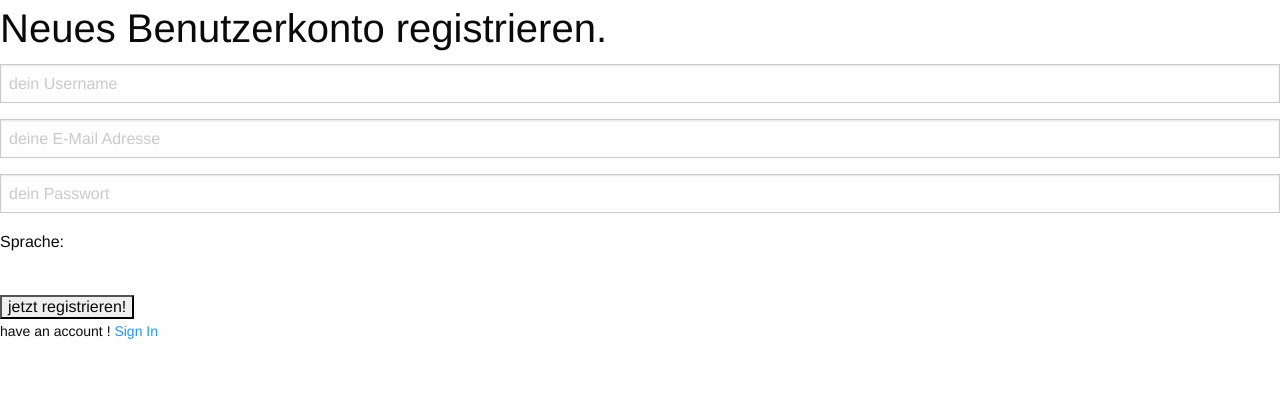
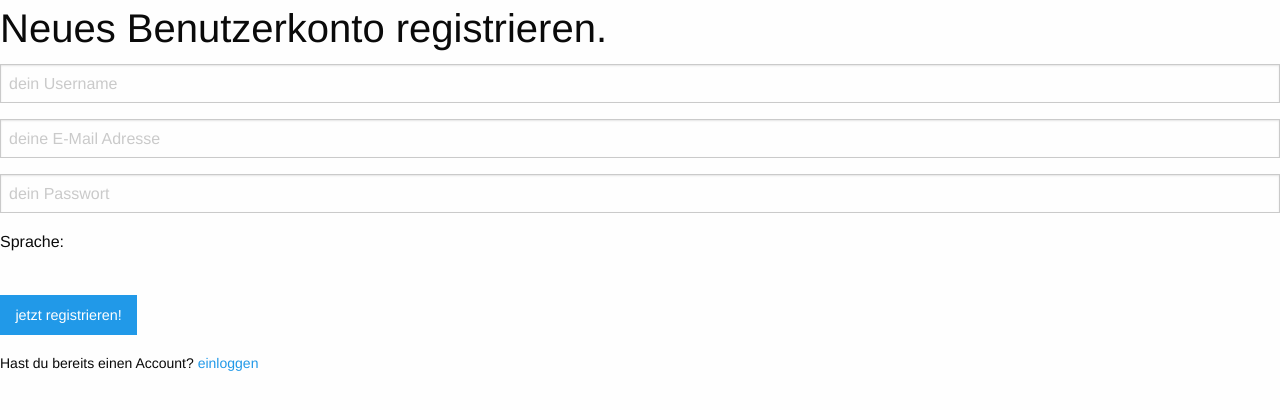
Before and after one commit to johnnywo/minicms, a PHP site: page /sign-up.php in a window 1280 px wide. Shown: the top 410 px of the page. Run offline with PHP 8.4, Linux system fonts and the light colour scheme; data that the repository does not hold is empty; some libraries are stand-ins or nearby versions.

Commit message:
minor changes text in home.php & sign-up.php

```diff
--- a/home.php
+++ b/home.php
@@ -49,7 +49,7 @@ include 'partial/header.php';
                 // instance, using default configuration.
                 CKEDITOR.replace( 'htmltext' );
             </script>
-        <input type="submit" name="submit" value="Inhalt erstellen">
+        <br><input class="button" type="submit" name="submit" value="Inhalt erstellen">
     </form>
 </div>
 
--- a/sign-up.php
+++ b/sign-up.php
@@ -118,10 +118,10 @@ include 'partial/header.php';
     }
     ?>
     <br>
-    <input type="submit" name="sign-up" value="jetzt registrieren!" />
+    <input class="button" type="submit" name="sign-up" value="jetzt registrieren!" />
 
     <br />
-    <label>have an account ! <a href="login.php">Sign In</a></label>
+    <label>Hast du bereits einen Account? <a href="login.php">einloggen</a></label>
 </form>
 
 <?php
```
